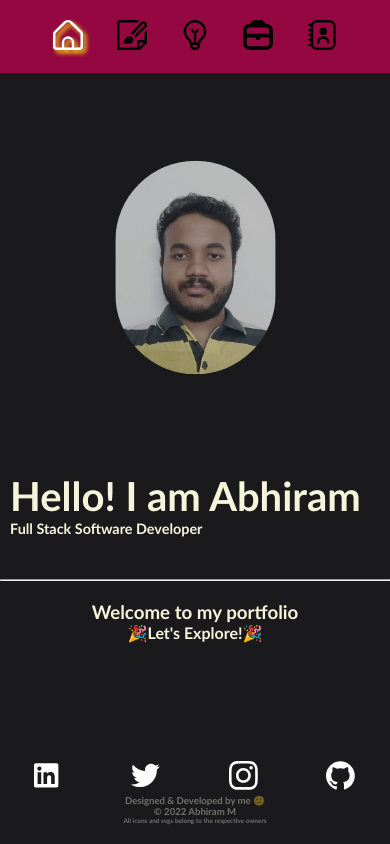
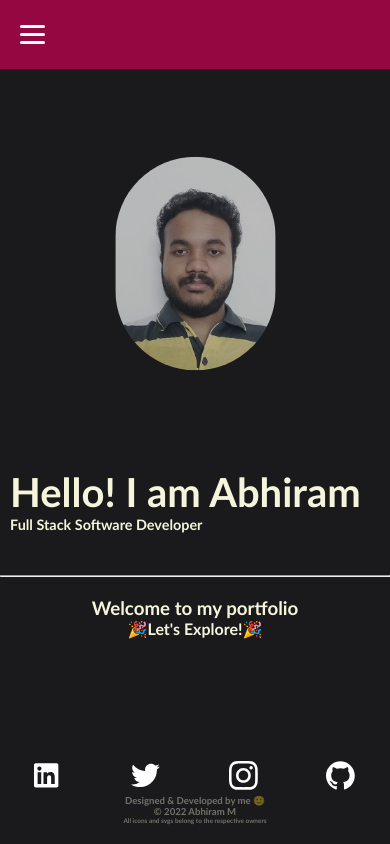
Before and after one commit to abhiramm99/PortFolio-App, an Angular app: page /home in a window 390 px wide. Built offline with nearby package versions, Linux system fonts and the light colour scheme.

Commit message:
modified nav bar with hamburger menu

```diff
--- a/src/app/main-nav/main-nav.component.css
+++ b/src/app/main-nav/main-nav.component.css
@@ -14,7 +14,14 @@
 }
 
 .main-nav-items {
-    transition: transform 350ms;
+    transition: transform 200ms;
+}
+
+.main-nav-text {
+    text-decoration: none;
+    color: #fff;
+    font-weight: bold;
+    font-size: 1.2rem;
 }
 
 .main-nav-items:hover {
@@ -22,7 +29,59 @@
     transform: scale(1.2);
 }
 
+.hamburger {
+    display: none;
+    width: min-content;
+    cursor: pointer;
+    z-index: 9;
+}
+
+.lines {
+    display: block;
+    width: 25px;
+    height: 3px;
+    background-color: #fff;
+    border-radius: 1.5px;
+    margin: 5px 0;
+    transition: all 200ms ease-in-out;
+}
+
 .current-tab {
-    fill: #fff;
-    filter: drop-shadow(3px 3px 2px yellow);
+    color: #1A1A1D;
 }
+
+@media screen and (max-width: 760px) {
+    .hamburger {
+        display: block;
+    }
+
+    .hamburger.active .lines:nth-child(2) {
+        opacity: 0;
+    }
+
+    .hamburger.active .lines:nth-child(1) {
+        transform: translateY(7px) rotate(45deg);
+    }
+
+    .hamburger.active .lines:nth-child(3) {
+        transform: translateY(-9px) rotate(-45deg);
+    }
+
+    .main-nav {
+        position: fixed;
+        padding: 15px 0;
+        width: 100%;
+        flex-direction: column;
+        gap: 22px;
+        left: 0;
+        top: -215px;
+        background-color: #950740;
+        opacity: 0;
+        transition: all 300ms ease-in;
+    }
+
+    .main-nav.active {
+        opacity: 1;
+        top: 69px;
+    }
+}
--- a/src/app/main-nav/main-nav.component.html
+++ b/src/app/main-nav/main-nav.component.html
@@ -1,52 +1,24 @@
 <div class="main-nav-container">
-    <ul class="main-nav">
+    <ul class="main-nav" #navMenu>
         <li class="main-nav-items">
-            <div>
-                <a routerLink="./home" routerLinkActive="current-tab" title="Welcome">
-                    <svg viewBox="0 0 24 24" width="30" height="30"><path d="M23.121,9.069,15.536,1.483a5.008,5.008,0,0,0-7.072,0L.879,9.069A2.978,2.978,0,0,0,0,11.19v9.817a3,3,0,0,0,3,3H21a3,3,0,0,0,3-3V11.19A2.978,2.978,0,0,0,23.121,9.069ZM15,22.007H9V18.073a3,3,0,0,1,6,0Zm7-1a1,1,0,0,1-1,1H17V18.073a5,5,0,0,0-10,0v3.934H3a1,1,0,0,1-1-1V11.19a1.008,1.008,0,0,1,.293-.707L9.878,2.9a3.008,3.008,0,0,1,4.244,0l7.585,7.586A1.008,1.008,0,0,1,22,11.19Z"/>
-                    </svg>
-                </a>
-            </div>
+            <a routerLink="./home" class="main-nav-text" routerLinkActive="current-tab" title="Home">Home</a>
         </li>
         <li class="main-nav-items">
-            <div>
-                <a routerLink="./projects" routerLinkActive="current-tab" title="Projects">
-                    <svg viewBox="0 0 24 24" width="30" height="30">
-                        <g>
-                            <path d="M22,9.979V16H16v6H2V3A1,1,0,0,1,3,2H16.148L17.359.646A4.934,4.934,0,0,1,18.07,0H3A3,3,0,0,0,0,3V24H18.414L24,18.414V7.979ZM18,21.586V18h3.586Z"></path>
-                            <path d="M12.729,11.82,20.34,3.313a.945.945,0,0,1,1.372-.038.943.943,0,0,1,0,1.335L13.68,12.643a4.964,4.964,0,0,1,1.042,1.785l8.4-8.4a2.947,2.947,0,0,0,0-4.163,2.943,2.943,0,0,0-4.276.118l-8.136,9.093A4.967,4.967,0,0,1,12.729,11.82Z"></path>
-                            <path d="M10,13c-4,0-5,6-5,6h5a3,3,0,0,0,0-6Z"></path>
-                        </g>
-                    </svg>
-                </a>
-            </div>
+            <a routerLink="./projects" class="main-nav-text" routerLinkActive="current-tab" title="Projects">Projects</a>
         </li>
         <li class="main-nav-items">
-            <div>
-                <a routerLink="./skills" routerLinkActive="current-tab" title="Skills">
-                    <svg width="30" height="30" viewBox="0 0 24 24">
-                        <path d="m17.994 2.286a9 9 0 0 0 -14.919 5.536 8.938 8.938 0 0 0 2.793 7.761 6.263 6.263 0 0 1 2.132 4.566v.161a3.694 3.694 0 0 0 3.69 3.69h.62a3.694 3.694 0 0 0 3.69-3.69v-.549a5.323 5.323 0 0 1 1.932-4 8.994 8.994 0 0 0 .062-13.477zm-5.684 19.714h-.62a1.692 1.692 0 0 1 -1.69-1.69s-.007-.26-.008-.31h4.008v.31a1.692 1.692 0 0 1 -1.69 1.69zm4.3-7.741a7.667 7.667 0 0 0 -2.364 3.741h-1.246v-7.184a3 3 0 0 0 2-2.816 1 1 0 0 0 -2 0 1 1 0 0 1 -2 0 1 1 0 0 0 -2 0 3 3 0 0 0 2 2.816v7.184h-1.322a8.634 8.634 0 0 0 -2.448-3.881 7 7 0 0 1 3.951-12.073 7.452 7.452 0 0 1 .828-.046 6.921 6.921 0 0 1 4.652 1.778 6.993 6.993 0 0 1 -.048 10.481z"></path>
-                    </svg>
-                </a>
-            </div>
+            <a routerLink="./skills" class="main-nav-text" routerLinkActive="current-tab" title="Skills">Skills</a>
         </li>
         <li class="main-nav-items">
-            <div>
-                <a routerLink="./experience" routerLinkActive="current-tab" title="Experiences">
-                    <svg viewBox="0 0 24 24" width="30" height="30">
-                        <path d="M18.5,3h-.642A4,4,0,0,0,14,0H10A4,4,0,0,0,6.142,3H5.5A5.506,5.506,0,0,0,0,8.5v10A5.506,5.506,0,0,0,5.5,24h13A5.507,5.507,0,0,0,24,18.5V8.5A5.507,5.507,0,0,0,18.5,3ZM5.5,6h13A2.5,2.5,0,0,1,21,8.5V11H3V8.5A2.5,2.5,0,0,1,5.5,6Zm13,15H5.5A2.5,2.5,0,0,1,3,18.5V14h7a2,2,0,0,0,2,2h0a2,2,0,0,0,2-2h7v4.5A2.5,2.5,0,0,1,18.5,21Z"></path>
-                    </svg>
-                </a>
-            </div>
+            <a routerLink="./experience" class="main-nav-text" routerLinkActive="current-tab" title="Experiences">Experience</a>
         </li>
         <li class="main-nav-items">
-            <div>
-                <a routerLink="./contact" routerLinkActive="current-tab" title="Contact Me">
-                    <svg viewBox="0 0 24 24" width="30" height="30">
-                        <path d="M18,0H8A5,5,0,0,0,3.424,3H2A1,1,0,0,0,2,5H3V7H2A1,1,0,0,0,2,9H3v2H2a1,1,0,0,0,0,2H3v2H2a1,1,0,0,0,0,2H3v2H2a1,1,0,0,0,0,2H3.424A5,5,0,0,0,8,24H18a5.006,5.006,0,0,0,5-5V5A5.006,5.006,0,0,0,18,0Zm3,19a3,3,0,0,1-3,3H8a3,3,0,0,1-3-3V5A3,3,0,0,1,8,2H18a3,3,0,0,1,3,3Zm-8-7a3,3,0,0,0,0-6A3,3,0,0,0,13,12Zm5,6a1,1,0,0,1-2,0,3,3,0,0,0-6,0,1,1,0,0,1-2,0C8.211,11.392,17.791,11.394,18,18Z"></path>
-                    </svg>
-                </a>
-            </div>
+            <a routerLink="./contact" class="main-nav-text" routerLinkActive="current-tab" title="Contact Me">Contact</a>
         </li>
     </ul>
+    <div class="hamburger" #hamburger>
+        <span class="lines"></span>
+        <span class="lines"></span>
+        <span class="lines"></span>
+    </div>
 </div>
--- a/src/app/main-nav/main-nav.component.ts
+++ b/src/app/main-nav/main-nav.component.ts
@@ -1,4 +1,4 @@
-import { Component, OnInit } from '@angular/core';
+import { AfterViewInit, Component, ElementRef, HostListener, OnInit, QueryList, ViewChild, ViewChildren } from '@angular/core';
 import { ActivatedRoute, Router } from '@angular/router';
 import { NavigationTabs } from '../app.enum';
 
@@ -7,11 +7,29 @@ import { NavigationTabs } from '../app.enum';
   templateUrl: './main-nav.component.html',
   styleUrls: ['./main-nav.component.css']
 })
-export class MainNavComponent implements OnInit {
+export class MainNavComponent implements OnInit, AfterViewInit {
+
+  @ViewChild('hamburger') hamburgerMenu: ElementRef<HTMLDivElement>;
+  @ViewChild('navMenu') navMenu: ElementRef<HTMLUListElement>;
 
   constructor(private router: Router, private route: ActivatedRoute) { }
 
   ngOnInit(): void {
   }
 
+  ngAfterViewInit(): void {
+    this.hamburgerMenu.nativeElement.addEventListener('click', () => {
+      this.toggleActiveClass();
+    });
+
+    this.navMenu.nativeElement.childNodes.forEach((li) => li.addEventListener('click', () => {
+      this.toggleActiveClass();
+    }));
+  }
+
+  private toggleActiveClass(): void {
+    this.hamburgerMenu.nativeElement.classList.toggle('active');
+    this.navMenu.nativeElement.classList.toggle('active');
+  }
+
 }
```
